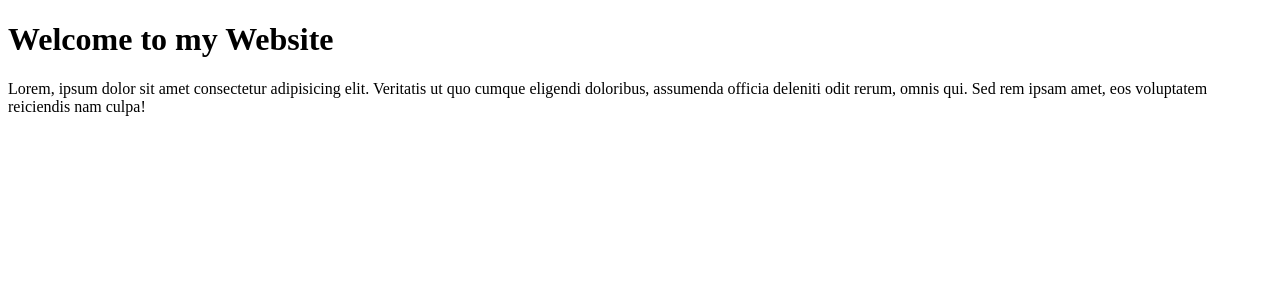
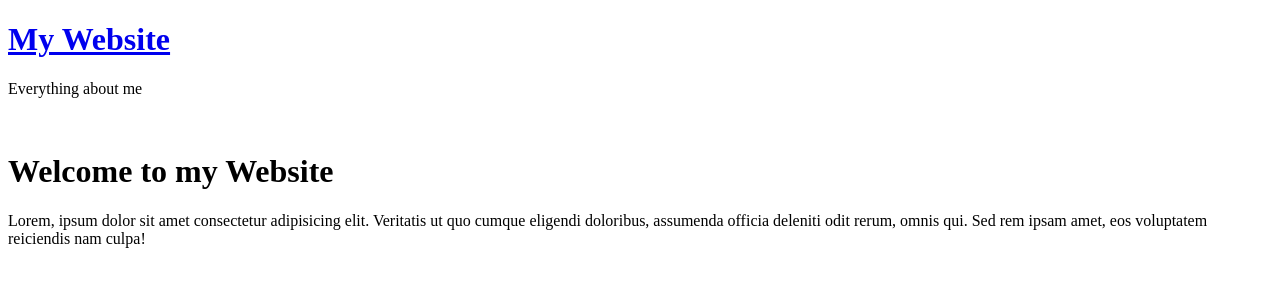
Before and after one commit to JohnDenverBalagwis/MyWebsite, a plain HTML site: page index.html in a window 1280 px wide. Drawn offline with Linux system fonts and the light colour scheme.

Commit message:
header has been added

```diff
--- a/index.html
+++ b/index.html
@@ -5,12 +5,17 @@
     <meta charset="UTF-8">
     <meta http-equiv="X-UA-Compatible" content="IE=edge">
     <meta name="viewport" content="width=device-width, initial-scale=1.0">
-    <title>My Website</title>
+    <title> My Website </title>
 </head>
 
 <body>
-    <h1>Welcome to my Website</h1>
-    <p>Lorem, ipsum dolor sit amet consectetur adipisicing elit. Veritatis ut quo cumque eligendi doloribus, assumenda officia deleniti odit rerum, omnis qui. Sed rem ipsam amet, eos voluptatem reiciendis nam culpa!</p>
+    <h1>
+        <a href="#"> My Website </a>
+    </h1>
+    <p>Everything about me </p>
+    <br/>
+    <h1> Welcome to my Website </h1>
+    <p> Lorem, ipsum dolor sit amet consectetur adipisicing elit. Veritatis ut quo cumque eligendi doloribus, assumenda officia deleniti odit rerum, omnis qui. Sed rem ipsam amet, eos voluptatem reiciendis nam culpa!</p>
 </body>
 
 </html>
```
